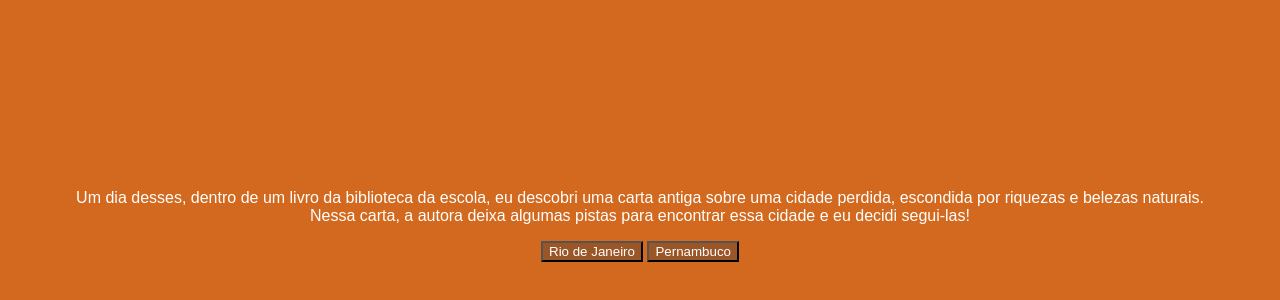
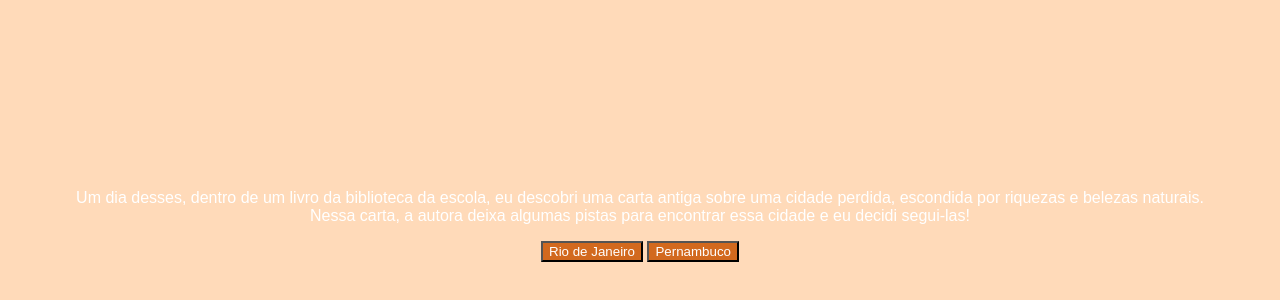
Before and after one commit to Emypeiixot/criando-sua-aventura, a plain HTML site: page index.html in a window 1280 px wide. Shown: the part 142-442 px from the top of the page. Drawn offline with Linux system fonts and the light colour scheme; a web font is replaced by a local one.

Commit message:
Update style.css

```diff
--- a/style.css
+++ b/style.css
@@ -1,5 +1,5 @@
 body {
-    background-color: #d2691e;
+    background-color: #ffdab9;
     color: white;
     font-family: "Bai Jamjuree", sans-serif;
     display: flex;
@@ -10,7 +10,7 @@ body {
 }
 
 button {
-    background-color: #9a5626;
+    background-color: #d2691e;
     color: white;
     font-family: "Bai Jamjuree", sans-serif;
 }
```
